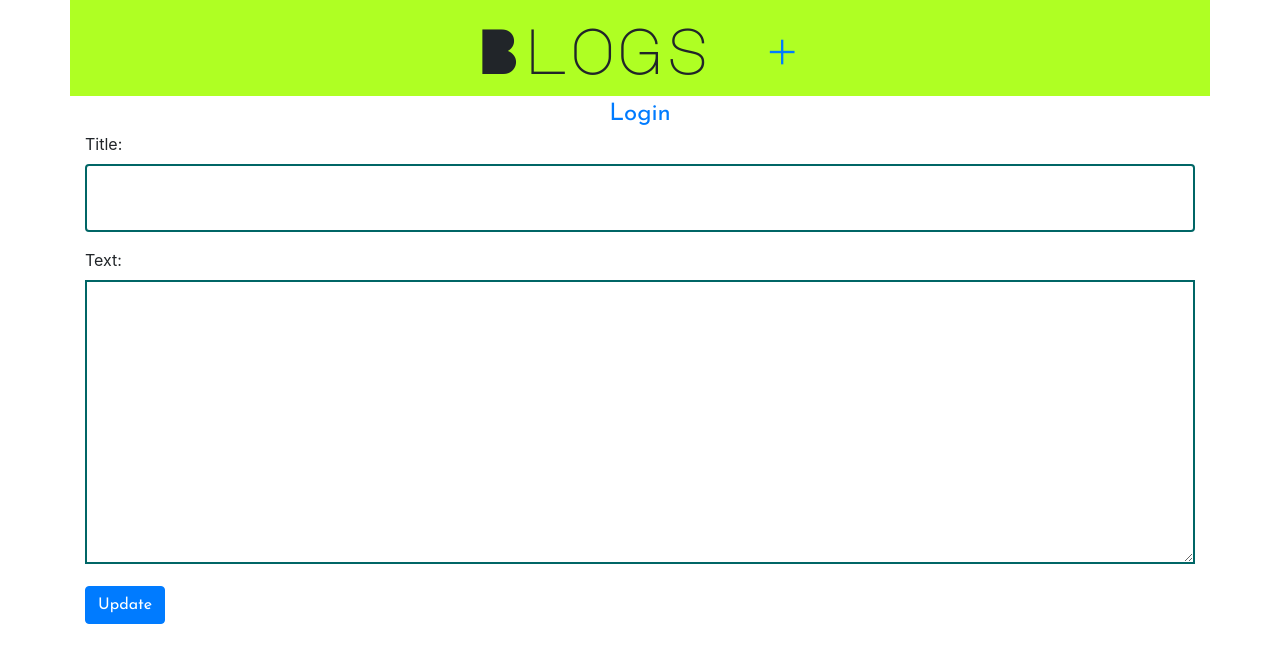
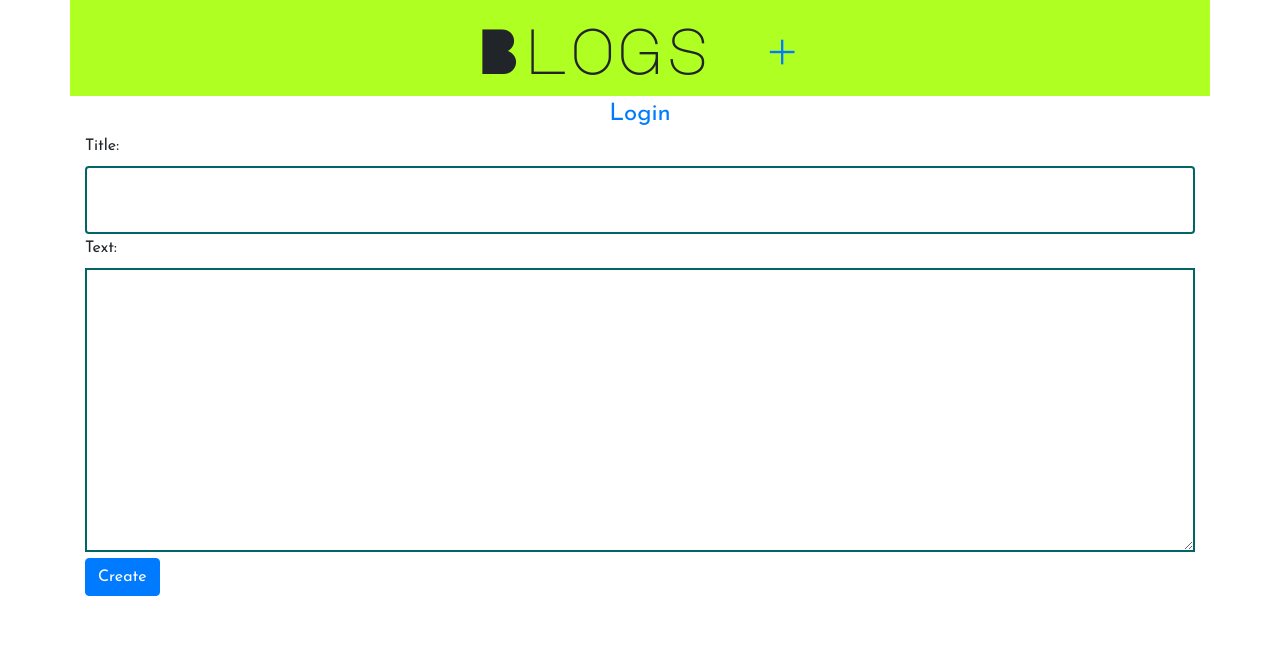
Before and after one commit to vishwakarmad1999/my-blog, a Django app: template blog/templates/blog/post_update.html in a window 1280 px wide. Shown: the top 663 px of the page. Run offline with Django 3.2, Linux system fonts and the light colour scheme; the template is opened without the code that fills it: values that come from a table or form of the project are taken from there, others are empty; some libraries are stand-ins or nearby versions.

Commit message:
Update and Create templates changed

```diff
--- a/blog/templates/blog/post_create.html
+++ b/blog/templates/blog/post_create.html
@@ -4,7 +4,10 @@
 {% block content %}
 <form method="POST">
 	{% csrf_token %}
-	{{ form.as_p }}
+	{% for field in form %}
+		<span class="text">{{ field.label_tag }}</span>
+		<span>{{ field }}</span>
+	{% endfor %}
 	<input type="submit" value="Create" class="btn btn-success">
 </form>
 {% endblock %}
--- a/blog/templates/blog/post_update.html
+++ b/blog/templates/blog/post_update.html
@@ -4,7 +4,10 @@
 {% block content %}
 <form method="POST">
 	{% csrf_token %}
-	{{ form.as_p }}
-	<input type="submit" value="Update" class="btn btn-primary">
+	{% for field in form %}
+		<span class="text">{{ field.label_tag }}</span>
+		<span>{{ field }}</span>
+	{% endfor %}
+	<input type="submit" value="Create" class="btn btn-primary">
 </form>
 {% endblock %}
```
